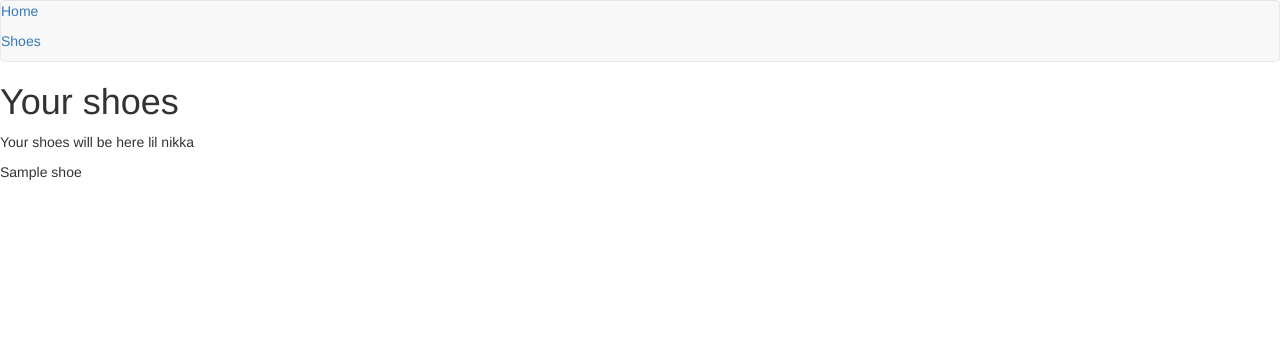
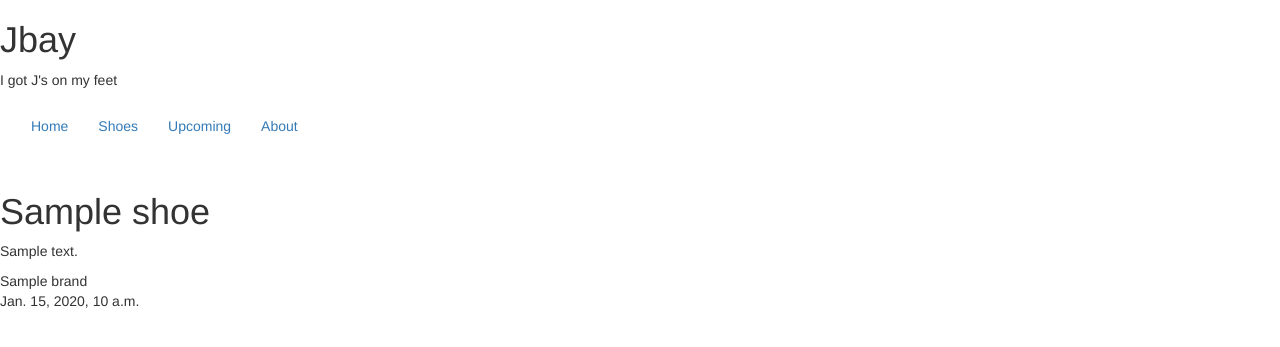
Before and after one commit to antlsung/cs4501, a Django app: template web/web/templates/show_shoes.html in a window 1280 px wide. Shown: the top 347 px of the page. Run offline with Django 3.2, Linux system fonts and the light colour scheme; the template is opened without the code that fills it: most values are stand-ins (such as "Sample title", 1, 10 or a date in 2020); some libraries are stand-ins or nearby versions.

Commit message:
home list is working

```diff
--- a/exp/exp/services.py
+++ b/exp/exp/services.py
@@ -3,9 +3,9 @@ from django.http import JsonResponse
 
 def home_list(request):
     if request.method == 'GET':
-        r = requests.get('http://models-api:8000/shoes')
-        home_list = r.json()
-        return JsonResponse(home_list)
+        resp = requests.get('http://models-api:8000/shoes')
+        home_list = resp.json()
+        return JsonResponse(home_list,safe=False)
 
 def item_detail(request):
     if request.method == 'GET':
--- a/web/web/templates/show_shoes.html
+++ b/web/web/templates/show_shoes.html
@@ -1,23 +1,48 @@
 {% extends "base.html" %}
 
-{% block navbar %}
-<nav class="navbar navbar-default">
-  <a href="">
-      <p>Home</p>
-  </a>
-  <a href="">
-      <p>Shoes</p>
-  </a>
-</nav>
+{% block title %}
+
+<h1>Jbay</h1>
+
+<p>I got J's on my feet</p>
 
 {% endblock %}
 
+{% block navbar %}
+<div class="container-fluid">
+<nav class="navbar navbar-light bg-faded ">
+  <ul class="nav navbar-nav">
+    <li class="nav-item active">
+      <a class="nav-link" href="#">Home <span class="sr-only">(current)</span></a>
+    </li>
+    <li class="nav-item">
+      <a class="nav-link" href="#">Shoes</a>
+    </li>
+    <li class="nav-item">
+      <a class="nav-link" href="#">Upcoming</a>
+    </li>
+    <li class="nav-item">
+      <a class="nav-link" href="#">About</a>
+    </li>
+  </ul>
+  <!-- <form class="form-inline pull-xs-right">
+    <input class="form-control" type="text" placeholder="Search">
+    <button class="btn btn-outline-success" type="submit">Search</button>
+  </form> -->
+</nav>
+</div>
+
+{% endblock %}
 {% block content %}
 
-<h1>Your shoes</h1>
+<h1>{{shoe.shoe}}</h1>
 
-<p>Your shoes will be here lil nikka</p>
+<p>{{shoe.text}}</p>
 
-{{shoe}}
+<table>
+  <tr><td>{{shoe.brand}}</td></tr>
+  <tr><td>{{shoe.published_date}}</td></tr>
+
+</table>
 
 {% endblock %}
```
Also changed, not shown: web/web/settings.py (+18 -0 lines), web/web/templates/welcome.html (+4 -8 lines), web/web/views.py (+27 -2 lines).
